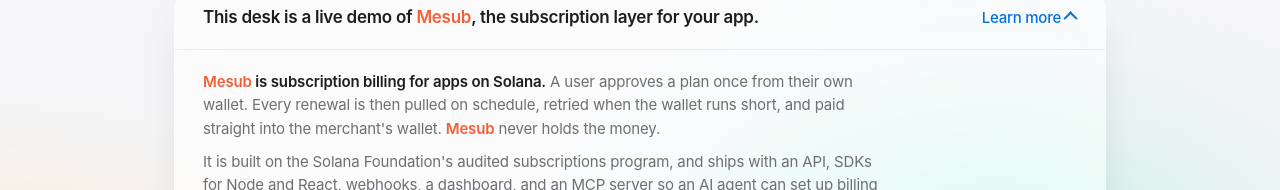
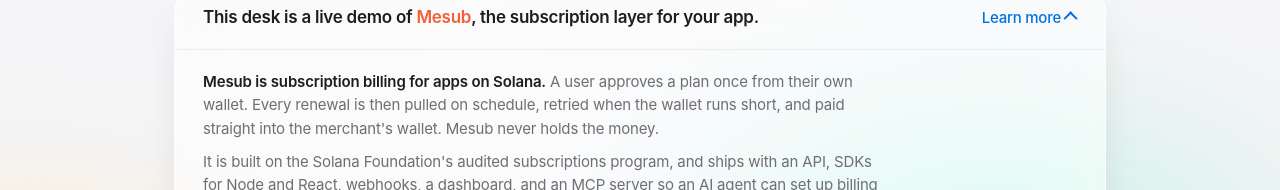
Before and after one commit to 8-1000-e/desk-HH-london, a Next.js app: page / in a window 1280 px wide. Both pictures are taken after a click on the heading 640 px from the left and 1182 px from the top of the page. Shown: the part 1165-1355 px from the top of the page. Built offline with nearby package versions, Linux system fonts and the light colour scheme; no server answers; what @mesub/react would draw is missing.

Commit message:
fix: no orange inside the demo text

```diff
--- a/app/page.tsx
+++ b/app/page.tsx
@@ -58,7 +58,7 @@ export default async function Home() {
                         <span className="more">Learn more</span>
                     </summary>
                     <div className="demo-body">
-                        <p><strong><a className="mesub" href="https://mesub.io">Mesub</a> is subscription billing for apps on Solana.</strong> A user approves a plan once from their own wallet. Every renewal is then pulled on schedule, retried when the wallet runs short, and paid straight into the merchant&apos;s wallet. <a className="mesub" href="https://mesub.io">Mesub</a> never holds the money.</p>
+                        <p><strong>Mesub is subscription billing for apps on Solana.</strong> A user approves a plan once from their own wallet. Every renewal is then pulled on schedule, retried when the wallet runs short, and paid straight into the merchant&apos;s wallet. Mesub never holds the money.</p>
                         <p>It is built on the Solana Foundation&apos;s audited subscriptions program, and ships with an API, SDKs for Node and React, webhooks, a dashboard, and an MCP server so an AI agent can set up billing for you.</p>
                         <p>Nothing here is simulated: renting this desk runs on Solana mainnet, with real USDC, through the same widget and API any app can use today.</p>
                         <ul className="links">
```
